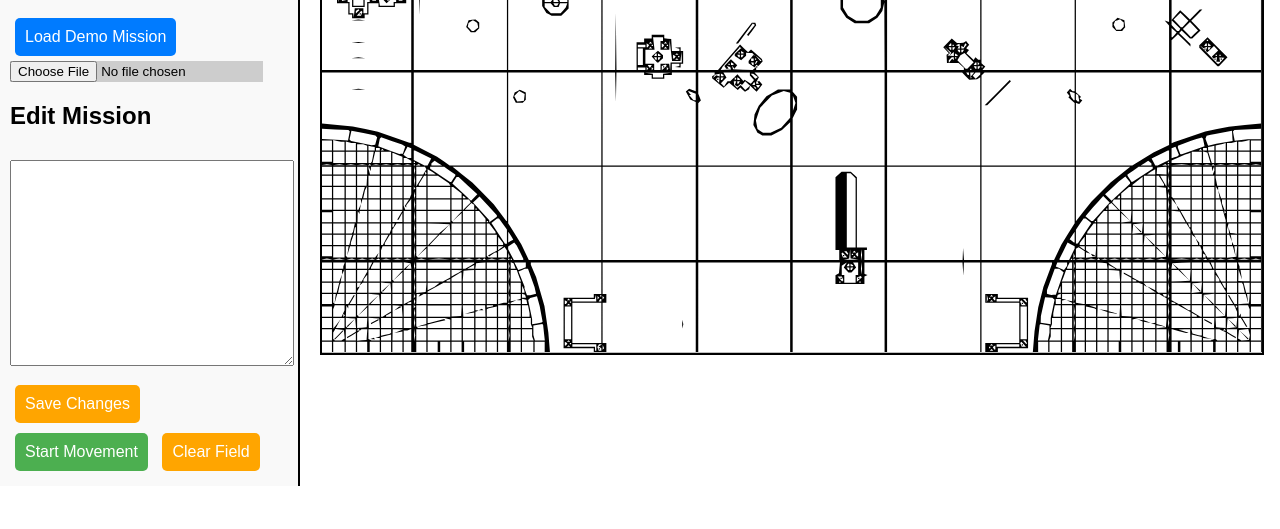
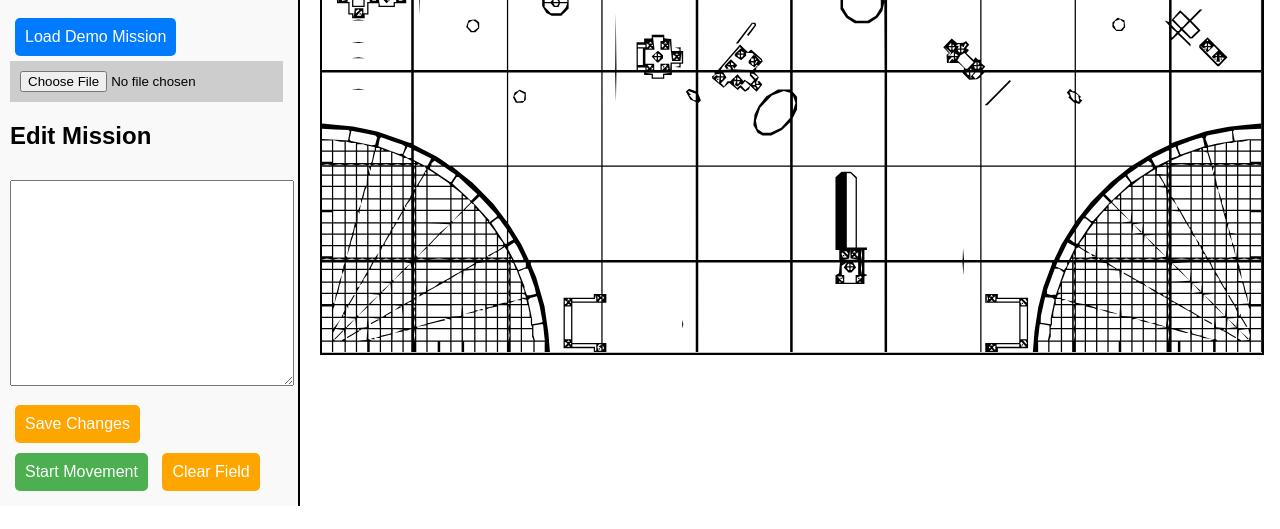
Before and after one commit to kennyhaggard/FLL-field-mapping, a plain HTML site: page index.html in a window 1280 px wide. Shown: the part 203-732 px from the top of the page. Drawn offline with nearby package versions, Linux system fonts and the light colour scheme.

Commit message:
Update index.html

```diff
--- a/index.html
+++ b/index.html
@@ -84,6 +84,9 @@
             border: 2.5px solid black;
             margin: 0 auto;
         }
+        #file-upload {
+            padding:10px;
+        }
     </style>
 </head>
 <body>
```
